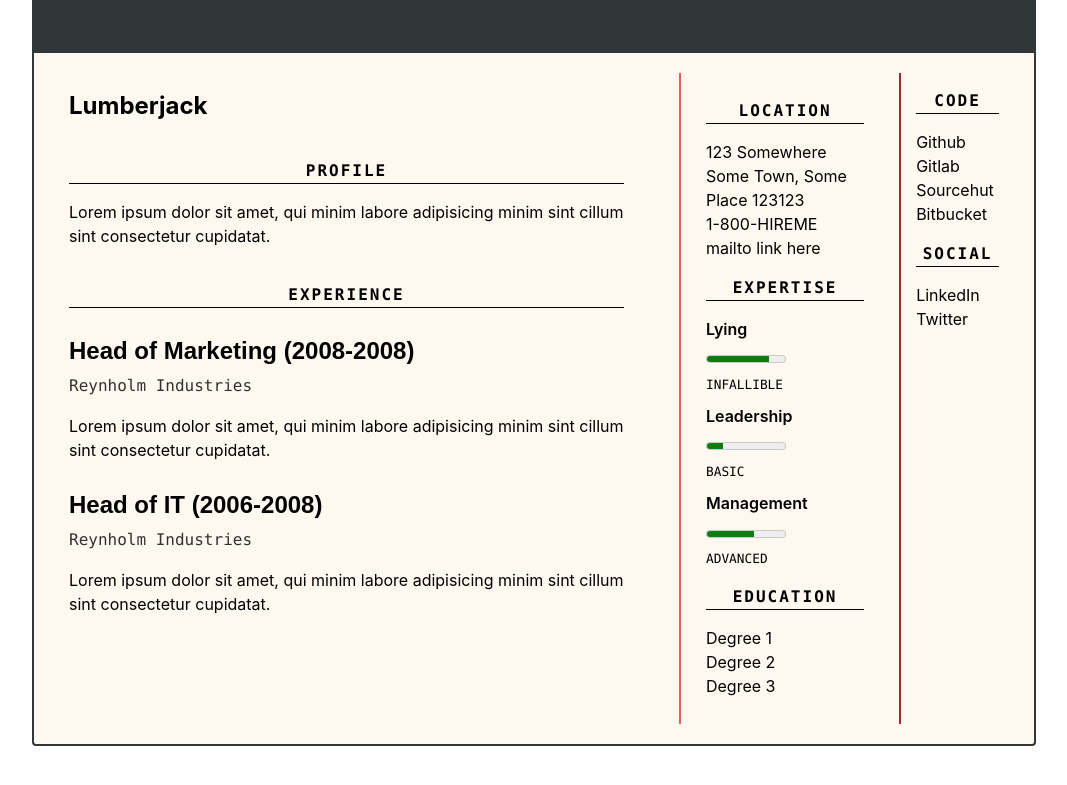
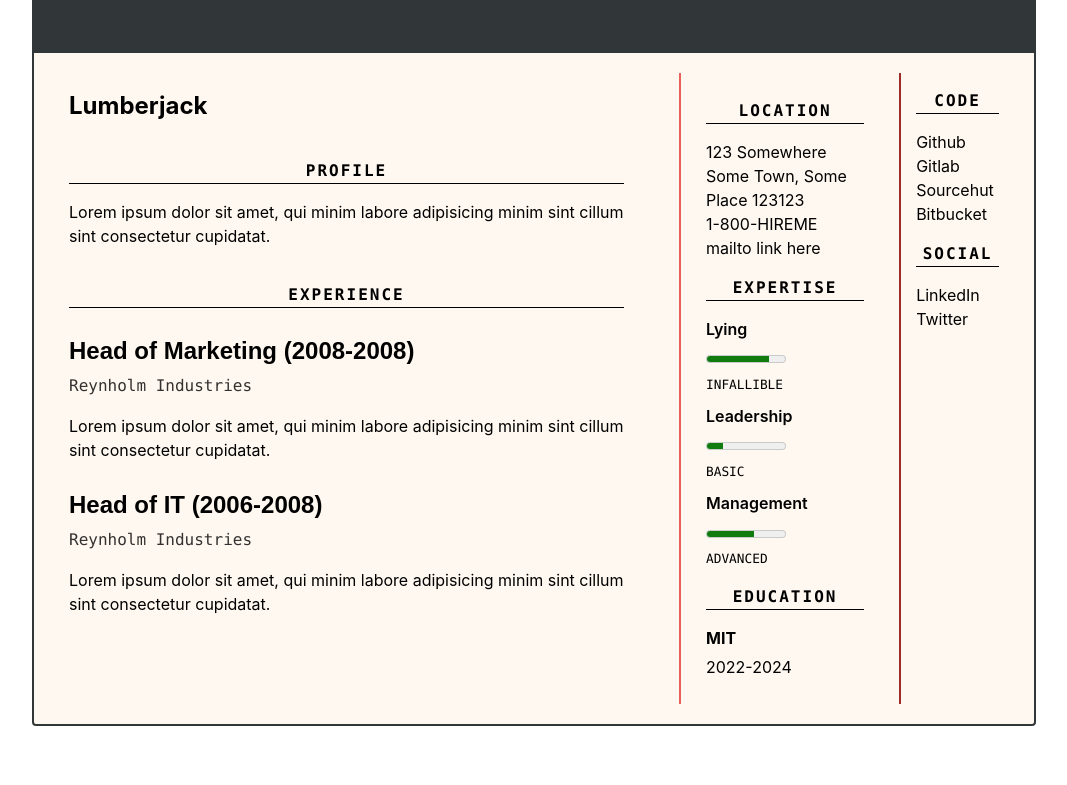
Before and after one commit to ellnix/theodinproject_nodejs, a React (Vite) app in the folder p01_cv_app/: page / in a window 1280 px wide. Shown: the part 291-1076 px from the top of the page, without its empty margins (106-1173 px from the left). Built offline with nearby package versions, Linux system fonts and the light colour scheme.

Commit message:
Revamp education

```diff
--- a/p01_cv_app/src/App.css
+++ b/p01_cv_app/src/App.css
@@ -103,3 +103,11 @@ ul {
   text-transform: uppercase;
   font-size: 0.8rem;
 }
+
+section.school {
+  margin: 10px 0;
+}
+
+.school-title, .school-subtitle {
+  margin: 5px 0;
+}
--- a/p01_cv_app/src/ui/sidebar/Education.jsx
+++ b/p01_cv_app/src/ui/sidebar/Education.jsx
@@ -1,12 +1,19 @@
+import School from './education/School'
+
+const education = [
+  {
+    title: 'MIT',
+    subtitle: '2022-2024',
+  }
+]
+
 export default function Education() {
   return (
-    <section>
+    <section className="education">
       <h3>Education</h3>
-      <ul>
-        <li>Degree 1</li>
-        <li>Degree 2</li>
-        <li>Degree 3</li>
-      </ul>
+      {education.map(school =>
+        <School {...school} />
+      )}
     </section>
   )
 }
--- /dev/null
+++ b/p01_cv_app/src/ui/sidebar/education/School.jsx
@@ -0,0 +1,9 @@
+
+export default function School({title, subtitle}) {
+  return (
+  <section className="school">
+      <h4 className="school-title">{title}</h4>
+      <p className="school-subtitle">{subtitle}</p>
+  </section>
+  )
+}
```
